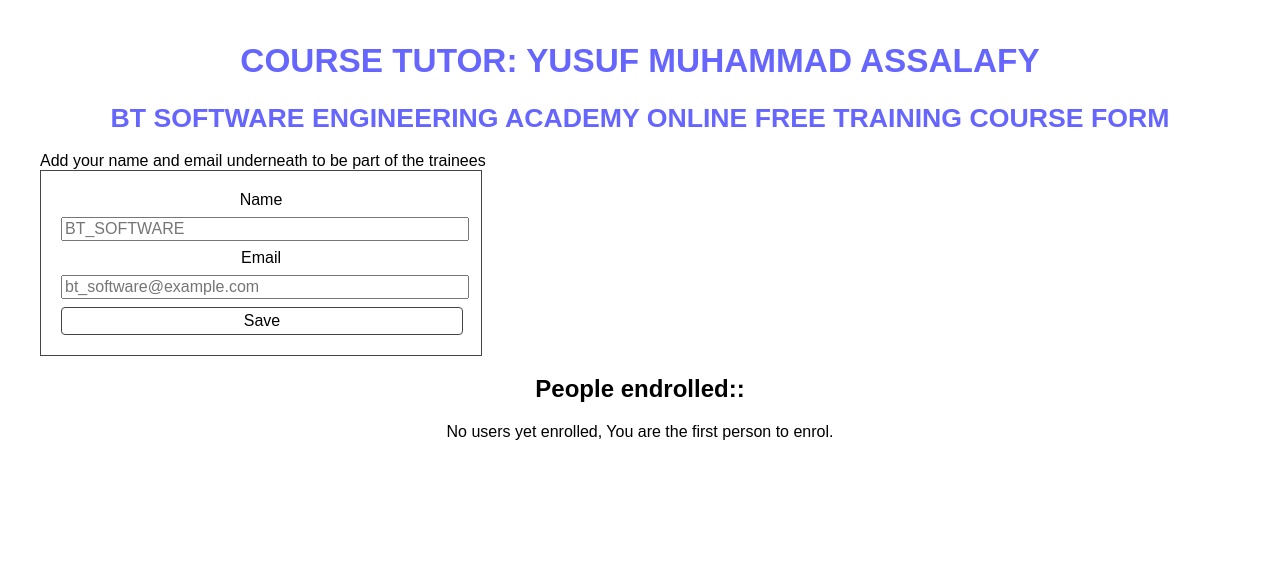
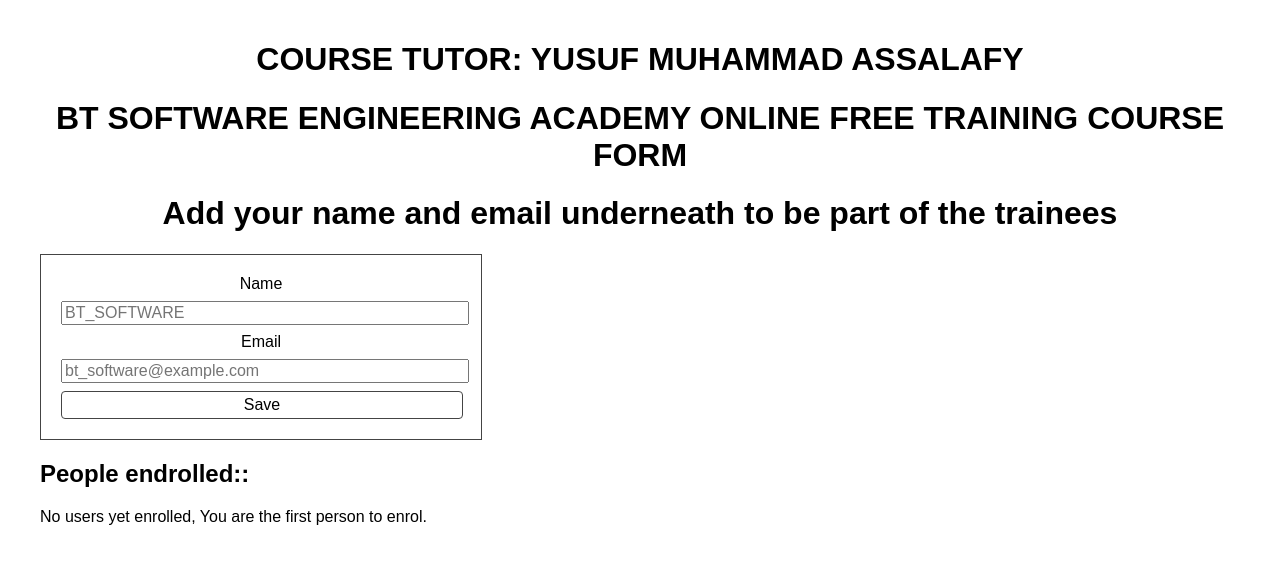
Before and after one commit to Yusuf-Babagana/app, a Flask app: page / in a window 1280 px wide. Shown: the top 564 px of the page. Run offline with Flask 2, Linux system fonts and the light colour scheme.

Commit message:
Update index.html

```diff
--- a/templates/index.html
+++ b/templates/index.html
@@ -1,10 +1,10 @@
 {% extends "layout.html" %}
 
 {% block body %}
-<h1 style ="font-size: 25pt; color: #6666ff", align = "center"">COURSE TUTOR: YUSUF MUHAMMAD ASSALAFY</h1>
-<h1 style ="font-size: 20pt; color: #6666ff", align="center", color="green">BT SOFTWARE ENGINEERING ACADEMY ONLINE FREE TRAINING COURSE FORM</h1>
-  <h1style ="font-size: 10pt; color: #6666ff",  align = "center">Add your name and email underneath to be part of the trainees</h1>
-  <form action="{{ url_for('user') }}" method="post">
+<h1  align = "center">COURSE TUTOR: YUSUF MUHAMMAD ASSALAFY</h1>
+<h1  align="center">BT SOFTWARE ENGINEERING ACADEMY ONLINE FREE TRAINING COURSE FORM</h1>
+  <h1 align = "center">Add your name and email underneath to be part of the trainees</h1>
+  <form align = "center", action="{{ url_for('user') }}" method="post">
     <label for="name">Name</label>
     <input id="name" type="text" name="name" placeholder="BT_SOFTWARE" required />
     <label for="email">Email</label>
```
